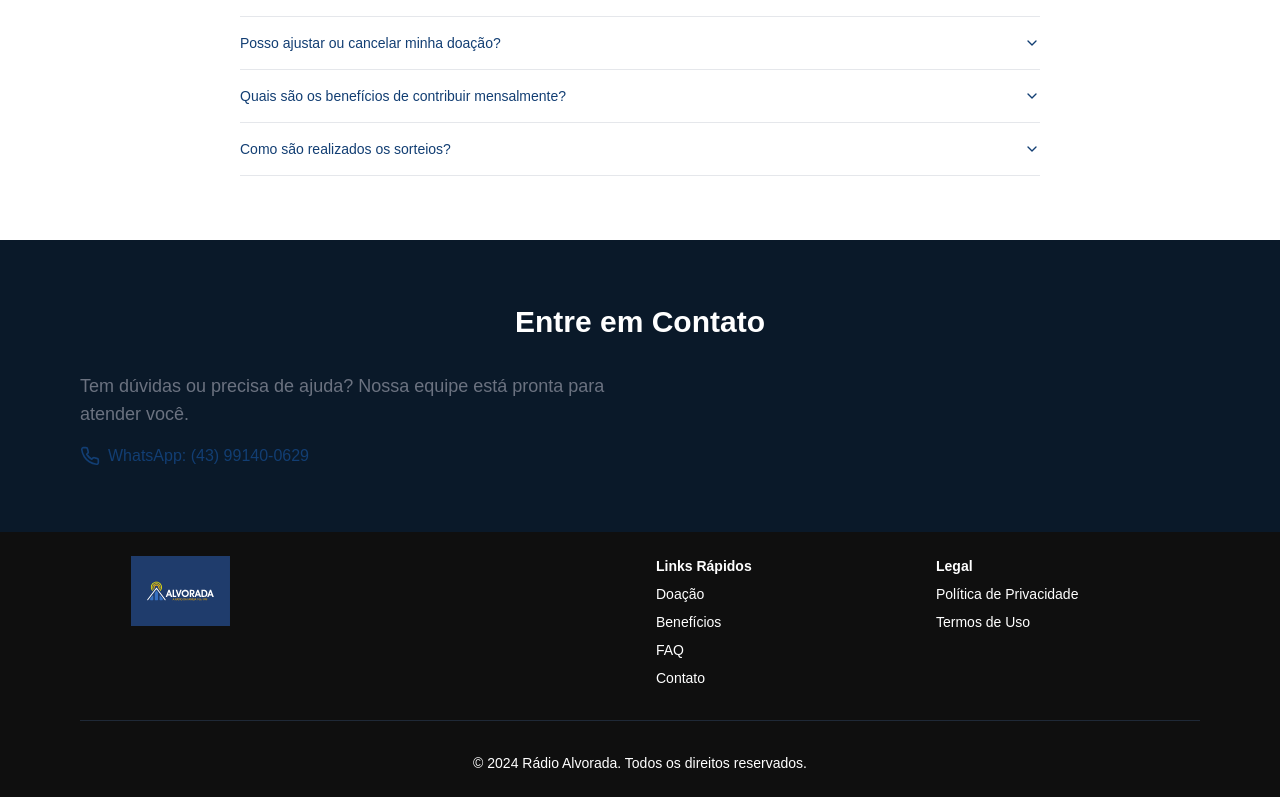
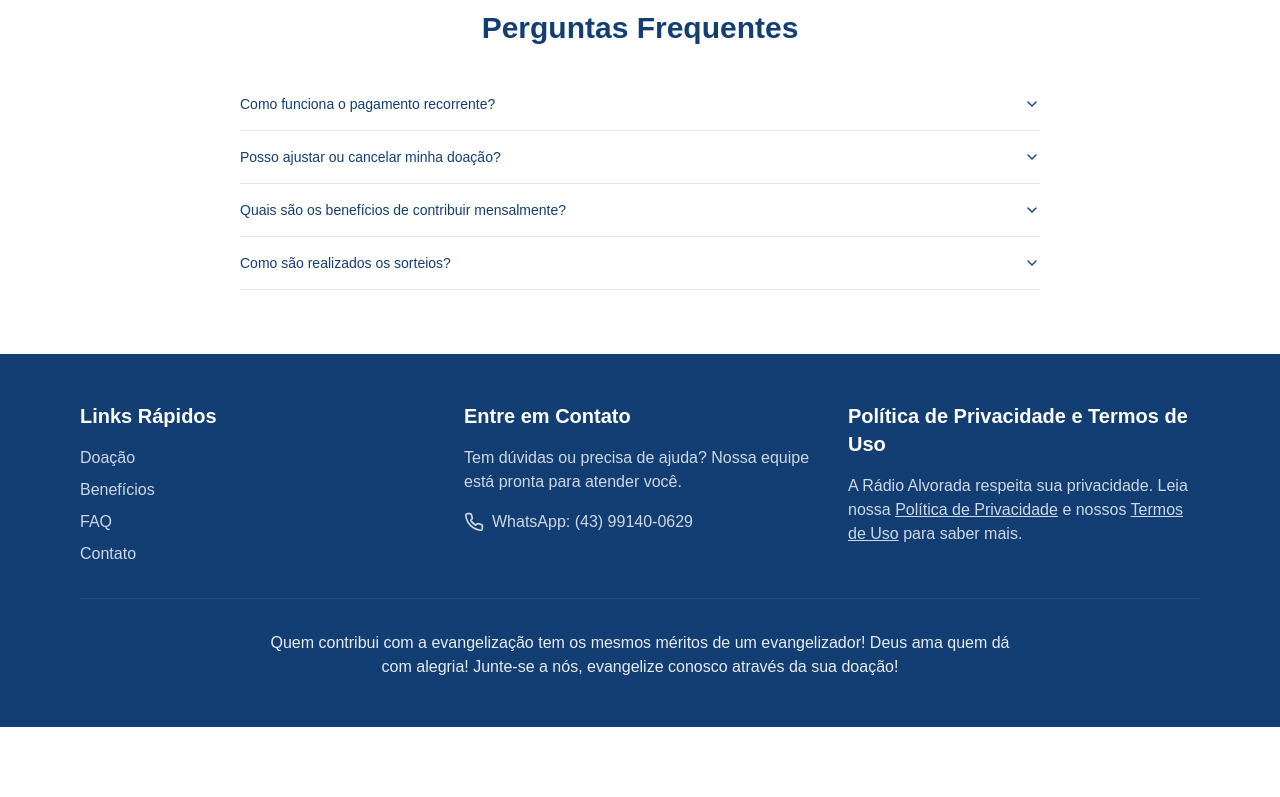
Before and after one commit to DukaSiqueira/goingressos_landing_radio_alvorada, a Next.js app: page / in a window 1280 px wide. Shown: the part 4092-4889 px from the top of the page. After the commit the page ends 4819 px from the top, so only its background shows below. Built offline with nearby package versions, Linux system fonts and the light colour scheme.

Commit message:
refactor: Remove ContactSection and update Footer layout; enhance user engagement with new quick links and contact information, and improve section IDs for better navigation

```diff
--- a/src/app/page.tsx
+++ b/src/app/page.tsx
@@ -4,7 +4,6 @@ import { HeroSection } from "@/components/sections/HeroSection";
 import { BibleVerseSection } from "@/components/sections/BibleVerseSection";
 import { DonationOptionsSection } from "@/components/sections/DonationOptionsSection";
 import { FaqSection } from "@/components/sections/FaqSection";
-import { ContactSection } from "@/components/sections/ContactSection";
 import { MassesAndRafflesSection } from "@/components/sections/MassesAndRafflesSection";
 import { BenefitsImpactSection } from "@/components/sections/BenefitsImpactSection";
 import { TestimonialsSection } from "@/components/sections/TestimonialsSection";
@@ -21,7 +20,6 @@ export default function LandingPage() {
         <BenefitsImpactSection />
         <TestimonialsSection />
         <FaqSection />
-        <ContactSection />
       </main>
       <Footer />
     </div>
--- a/src/components/layout/Footer.tsx
+++ b/src/components/layout/Footer.tsx
@@ -1,45 +1,103 @@
 import Link from "next/link";
-import Image from "next/image";
-import logoRadio from "@/assets/logo-radio.svg";
+import { Phone } from "lucide-react";
 
 export function Footer() {
   return (
-    <footer className="w-full py-6 bg-[#0f0f0f] text-white">
+    <footer className="w-full py-12 bg-[#123e73] text-white">
       <div className="max-w-6xl mx-auto px-4">
-        <div className="grid gap-8 lg:grid-cols-2">
-          <div className="flex flex-col gap-4">
-            <div className="relative w-[200px] h-[70px]">
-              <Image
-                src={logoRadio}
-                alt="Clube do Ouvinte Coração Missionário"
-                fill
-                className="object-contain"
-              />
+        <div className="grid gap-8 md:grid-cols-3">
+          {/* Links Rápidos */}
+          <div>
+            <h3 className="text-xl font-semibold mb-4">Links Rápidos</h3>
+            <ul className="space-y-2">
+              <li>
+                <Link
+                  href="https://www.goingressos.com.br/acesso/login-alvorada"
+                  target="_blank"
+                  rel="noopener noreferrer"
+                  className="text-white/80 hover:text-white transition-colors"
+                >
+                  Doação
+                </Link>
+              </li>
+              <li>
+                <Link
+                  href="#benefits-impact"
+                  className="text-white/80 hover:text-white transition-colors"
+                >
+                  Benefícios
+                </Link>
+              </li>
+              <li>
+                <Link
+                  href="#faq-section"
+                  className="text-white/80 hover:text-white transition-colors"
+                >
+                  FAQ
+                </Link>
+              </li>
+              <li>
+                <Link
+                  href="https://wa.me/5543991400629"
+                  target="_blank"
+                  rel="noopener noreferrer"
+                  className="text-white/80 hover:text-white transition-colors"
+                >
+                  Contato
+                </Link>
+              </li>
+            </ul>
+          </div>
+
+          {/* Contato */}
+          <div>
+            <h3 className="text-xl font-semibold mb-4">Entre em Contato</h3>
+            <p className="text-white/80 mb-4">
+              Tem dúvidas ou precisa de ajuda? Nossa equipe está pronta para
+              atender você.
+            </p>
+            <div className="flex items-center gap-2">
+              <Phone className="h-5 w-5 text-white/80" />
+              <Link
+                href="https://wa.me/5543991400629"
+                target="_blank"
+                rel="noopener noreferrer"
+                className="text-white/80 hover:text-white transition-colors"
+              >
+                WhatsApp: (43) 99140-0629
+              </Link>
             </div>
           </div>
-          <div className="grid gap-4 text-sm">
-            <div className="grid grid-cols-2 gap-4">
-              <div>
-                <h3 className="font-semibold mb-2">Links Rápidos</h3>
-                <ul className="space-y-2">
-                  <li><Link href="#" className="hover:text-red-400">Doação</Link></li>
-                  <li><Link href="#" className="hover:text-red-400">Benefícios</Link></li>
-                  <li><Link href="#" className="hover:text-red-400">FAQ</Link></li>
-                  <li><Link href="#" className="hover:text-red-400">Contato</Link></li>
-                </ul>
-              </div>
-              <div>
-                <h3 className="font-semibold mb-2">Legal</h3>
-                <ul className="space-y-2">
-                  <li><Link href="#" className="hover:text-red-400">Política de Privacidade</Link></li>
-                  <li><Link href="#" className="hover:text-red-400">Termos de Uso</Link></li>
-                </ul>
-              </div>
-            </div>
+
+          {/* Política de Privacidade */}
+          <div>
+            <h3 className="text-xl font-semibold mb-4">Política de Privacidade e Termos de Uso</h3>
+            <p className="text-white/80">
+              A Rádio Alvorada respeita sua privacidade. Leia nossa{" "}
+              <Link
+                href="/privacidade"
+                className="underline hover:text-white transition-colors"
+              >
+                Política de Privacidade
+              </Link>{" "}
+              e nossos{" "}
+              <Link
+                href="/termos"
+                className="underline hover:text-white transition-colors"
+              >
+                Termos de Uso
+              </Link>{" "}
+              para saber mais.
+            </p>
           </div>
         </div>
-        <div className="mt-8 border-t border-gray-800 pt-8 text-center text-sm">
-          <p>© 2024 Rádio Alvorada. Todos os direitos reservados.</p>
+
+        {/* Frase Inspiradora */}
+        <div className="mt-8 pt-8 border-t border-white/10">
+          <p className="text-center text-white/90 max-w-3xl mx-auto">
+            Quem contribui com a evangelização tem os mesmos méritos de um evangelizador!
+            Deus ama quem dá com alegria! Junte-se a nós, evangelize conosco através da sua doação!
+          </p>
         </div>
       </div>
     </footer>
--- a/src/components/sections/ContactSection.tsx
+++ /dev/null
@@ -1,31 +0,0 @@
-import Link from "next/link";
-import { Phone } from "lucide-react";
-
-export function ContactSection() {
-  return (
-    <section className="w-full bg-[#0a1929] py-16">
-      <div className="max-w-6xl mx-auto px-4">
-        <h2 className="text-3xl font-bold text-white text-center mb-8">
-          Entre em Contato
-        </h2>
-        <div className="grid gap-6 lg:grid-cols-2">
-          <div className="space-y-4">
-            <p className="text-gray-500 md:text-lg text-[#123e73]">
-              Tem dúvidas ou precisa de ajuda? Nossa equipe está pronta para
-              atender você.
-            </p>
-            <div className="flex items-center gap-2">
-              <Phone className="h-5 w-5 text-[#123e73]" />
-              <Link
-                href="https://wa.me/5543991400629"
-                className="text-[#123e73] hover:underline"
-              >
-                WhatsApp: (43) 99140-0629
-              </Link>
-            </div>
-          </div>
-        </div>
-      </div>
-    </section>
-  );
-}
--- a/src/components/sections/DonationOptionsSection.tsx
+++ b/src/components/sections/DonationOptionsSection.tsx
@@ -11,7 +11,7 @@ import { PaymentMethods } from "../ui/PaymentMethods";
 
 export function DonationOptionsSection() {
   return (
-    <section className="py-16 bg-white">
+    <section id="donation-options" className="py-16 bg-white">
       <div className="max-w-6xl mx-auto px-4">
         <div className="grid gap-6 lg:grid-cols-2 lg:gap-12">
           <div className="space-y-4">
--- a/src/components/sections/FaqSection.tsx
+++ b/src/components/sections/FaqSection.tsx
@@ -7,7 +7,7 @@ import {
 
 export function FaqSection() {
   return (
-    <section className="w-full bg-white py-16">
+    <section id="faq-section" className="w-full bg-white py-16">
       <div className="max-w-6xl mx-auto px-4">
         <h2 className="text-3xl font-bold text-[#123e73] text-center mb-8">
           Perguntas Frequentes
@@ -48,7 +48,7 @@ export function FaqSection() {
               </AccordionTrigger>
               <AccordionContent className="text-[#123e73]">
                 Os sorteios são feitos mensalmente e incluem prêmios especiais
-                para membros do Clube.
+                para membros do Clube do Ouvinte Coração Missionário.
               </AccordionContent>
             </AccordionItem>
           </Accordion>
--- a/src/components/sections/TestimonialsSection.tsx
+++ b/src/components/sections/TestimonialsSection.tsx
@@ -4,7 +4,7 @@ import cloudSky from "@/assets/cloudy-sky.jpg";
 
 export function TestimonialsSection() {
   return (
-    <section className="w-full py-16 relative overflow-hidden">
+    <section id="testimonials" className="w-full py-16 relative overflow-hidden">
       {/* Background com overlay */}
       <div
         className="absolute inset-0 bg-cover bg-center bg-no-repeat"
@@ -18,9 +18,16 @@ export function TestimonialsSection() {
 
       {/* Conteúdo */}
       <div className="max-w-6xl mx-auto px-4 relative">
-        <h2 className="text-3xl font-bold text-white text-center mb-8">
+        <h2 className="text-3xl font-bold text-white text-center mb-4">
           Depoimentos e Histórias de Fé
         </h2>
+
+        {/* Novo texto introdutório */}
+        <p className="text-white/90 text-center text-lg mb-12 max-w-3xl mx-auto">
+          Essas são algumas histórias reais de fé e transformação de quem já faz
+          parte do Clube do Ouvinte Coração Missionário.
+        </p>
+
         <div className="grid md:grid-cols-2 gap-8 mb-16">
           {testimonials.map((testimonial, index) => (
             <Card key={index} className="bg-white/95 backdrop-blur-sm border-none shadow-xl hover:shadow-2xl transition-all">
```
Also changed, not shown: src/components/sections/BenefitsImpactSection.tsx (+8 -5 lines).
